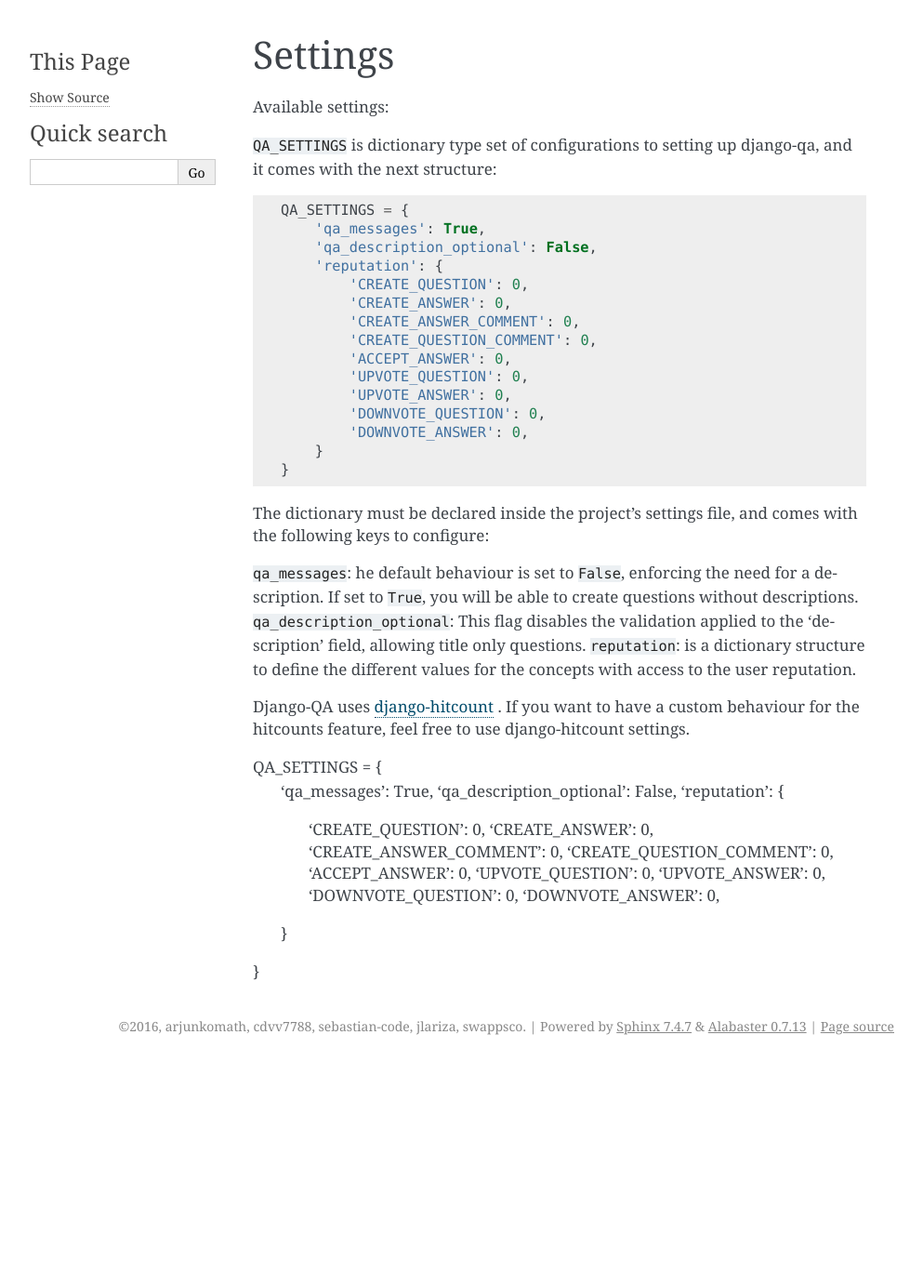
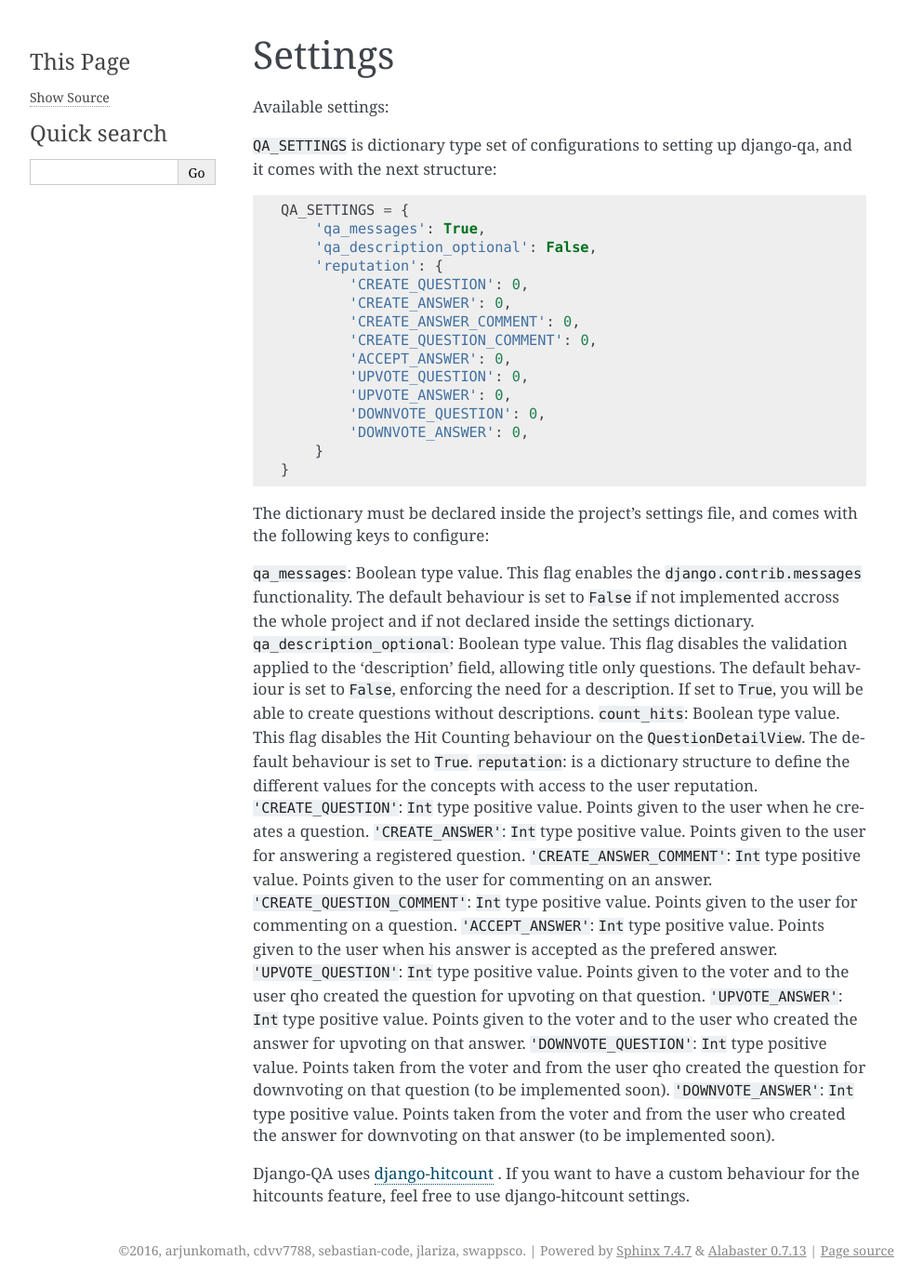
Before and after one commit to arjunkomath/Simple-Q-A-App-using-Python-Django, a Sphinx documentation site: the page built from docs/settings.rst, in a window 1280 px wide. Shown: the whole page at 93% size, without its empty margins (148-1141 px from the left). Built offline with Sphinx 7.4.7, drawn with Linux system fonts in a browser that asks for light colours; before the commit the page ends 1143 px from its top, so only the background shows below that.

Commit message:
Updating the documentation properly.

```diff
--- a/docs/settings.rst
+++ b/docs/settings.rst
@@ -25,24 +25,18 @@ Available settings:
 
 The dictionary must be declared inside the project's settings file, and comes with the following keys to configure:
 
-``qa_messages``: he default behaviour is set to ``False``, enforcing the need for a description. If set to ``True``, you will be able to create questions without descriptions.
-``qa_description_optional``: This flag disables the validation applied to the 'description' field, allowing title only questions.
+``qa_messages``: Boolean type value. This flag enables the ``django.contrib.messages`` functionality. The default behaviour is set to ``False`` if not implemented accross the whole project and if not declared inside the settings dictionary.
+``qa_description_optional``: Boolean type value. This flag disables the validation applied to the 'description' field, allowing title only questions. The default behaviour is set to ``False``, enforcing the need for a description. If set to ``True``, you will be able to create questions without descriptions.
+``count_hits``: Boolean type value. This flag disables the Hit Counting behaviour on the ``QuestionDetailView``. The default behaviour is set to ``True``.
 ``reputation``: is a dictionary structure to define the different values for the concepts with access to the user reputation.
+``'CREATE_QUESTION'``: ``Int`` type positive value. Points given to the user when he creates a question.
+``'CREATE_ANSWER'``: ``Int`` type positive value. Points given to the user for answering a registered question.
+``'CREATE_ANSWER_COMMENT'``: ``Int`` type positive value. Points given to the user for commenting on an answer.
+``'CREATE_QUESTION_COMMENT'``: ``Int`` type positive value. Points given to the user for commenting on a question.
+``'ACCEPT_ANSWER'``: ``Int`` type positive value. Points given to the user when his answer is accepted as the prefered answer.
+``'UPVOTE_QUESTION'``: ``Int`` type positive value. Points given to the voter and to the user qho created the question for upvoting on that question.
+``'UPVOTE_ANSWER'``: ``Int`` type positive value. Points given to the voter and to the user who created the answer for upvoting on that answer.
+``'DOWNVOTE_QUESTION'``: ``Int`` type positive value. Points taken from the voter and from the user qho created the question for downvoting on that question (to be implemented soon).
+``'DOWNVOTE_ANSWER'``: ``Int`` type positive value. Points taken from the voter and from the user who created the answer for downvoting on that answer (to be implemented soon).
 
 Django-QA uses `django-hitcount <https://github.com/thornomad/django-hitcount>`_ . If you want to have a custom behaviour for the hitcounts feature, feel free to use django-hitcount settings.
-
-QA_SETTINGS = {
-    'qa_messages': True,
-    'qa_description_optional': False,
-    'reputation': {
-        'CREATE_QUESTION': 0,
-        'CREATE_ANSWER': 0,
-        'CREATE_ANSWER_COMMENT': 0,
-        'CREATE_QUESTION_COMMENT': 0,
-        'ACCEPT_ANSWER': 0,
-        'UPVOTE_QUESTION': 0,
-        'UPVOTE_ANSWER': 0,
-        'DOWNVOTE_QUESTION': 0,
-        'DOWNVOTE_ANSWER': 0,
-    }
-}
```
